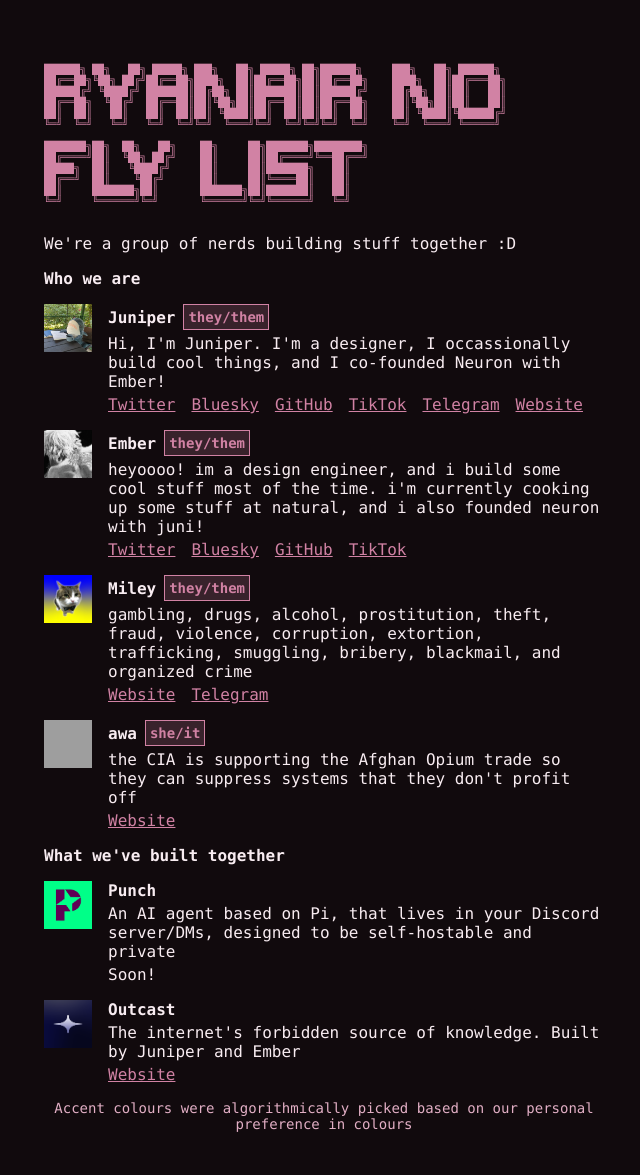
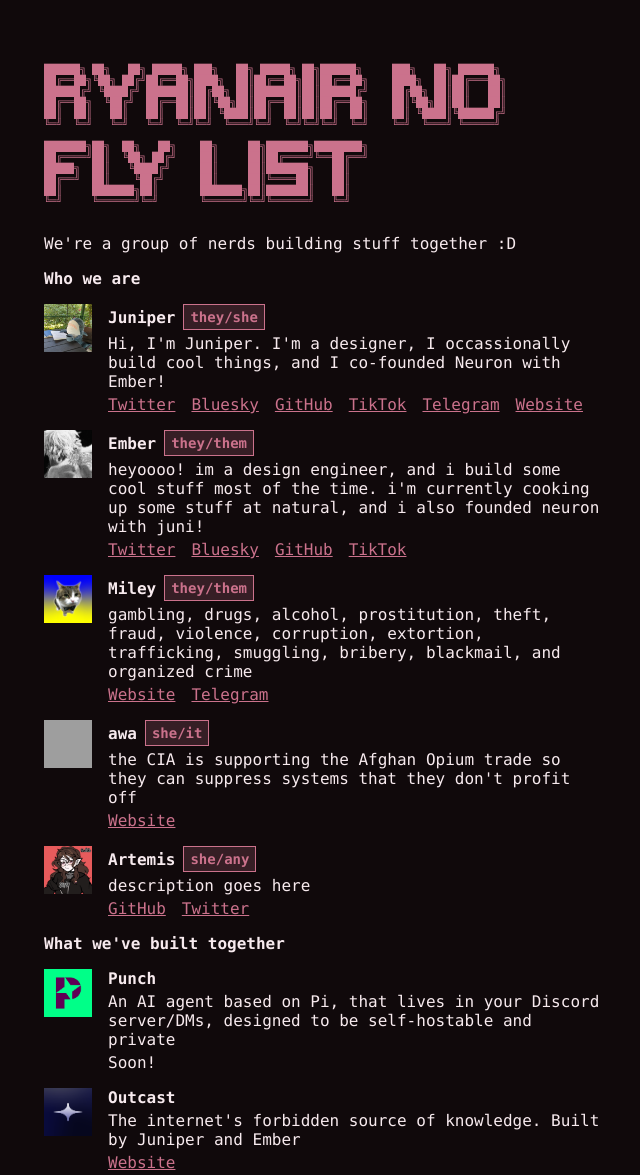
Before and after one commit to ryanairnoflylist/rnfl-site, a plain HTML site: page index.html in a window 1280 px wide. Shown: the top 1175 px of the page, without its empty margins (316-956 px from the left). Drawn offline with Linux system fonts and the light colour scheme; grey boxes are pictures that could not be loaded.

Commit message:
add arti change pronouns

```diff
--- a/index.html
+++ b/index.html
@@ -31,7 +31,7 @@
             <thing>
                 <img class="pfp" src="pfps/juniper.jpeg">
                 <info>
-                    <name>Juniper <pronouns>they/them</pronouns></name>
+                    <name>Juniper <pronouns>they/she</pronouns></name>
                     <p>Hi, I'm Juniper. I'm a designer, I occassionally build cool things, and I co-founded Neuron with Ember!</p>
                     <links>
                         <a href="https://twitter.com/st3llarorb">Twitter</a>
@@ -78,6 +78,17 @@
                     </links>
                 </info>
             </thing>
+            <thing>
+                <img class="pfp" src="pfps/arti.png">
+                <info>
+                    <name>Artemis <pronouns>she/any</pronouns></name>
+                    <p>description goes here</p>
+                    <links>
+                        <a href="https://github.com/sillyputerwitch">GitHub</a>
+                        <a href="https://x.com/sillyputerwitch">Twitter</a>
+                    </links>
+                </info>
+            </thing>
             <h4>What we've built together</h4>
             <thing>
                 <img class="logo" src="logos/punch_pfp.png">
--- a/style.css
+++ b/style.css
@@ -1,5 +1,5 @@
 :root {
-     --accent: #d182a4;
+     --accent: #cb728c;
 }
 body {
     background-color: color-mix(in srgb, var(--accent) 8%, black);
@@ -119,7 +119,7 @@ a:active {
 
 pronouns {
     background-color: color-mix(in srgb, var(--accent) 20%, transparent);;
-    padding: 4px;
+    padding: 4px 6px;
     font-size: 14px;
     color: var(--accent);
     border: 1px solid var(--accent);
```
Also changed, not shown: pfps/arti.png (added).
